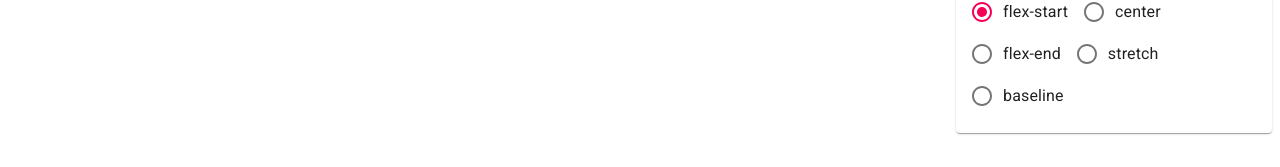
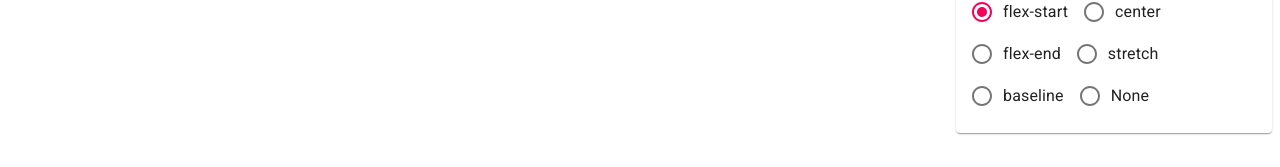
Before and after one commit to mui-toolkit/mui-toolkit, a React (Create React App) app: page /gridbuilder in a window 1280 px wide. Shown: the part 776-943 px from the top of the page. Built offline with nearby package versions, Linux system fonts and the light colour scheme; no server answers.

Commit message:
added none value to align

```diff
--- a/src/components/GridBuilder/GridContainerPosition.js
+++ b/src/components/GridBuilder/GridContainerPosition.js
@@ -76,6 +76,7 @@ export const GridContainerPosition = (props) => {
 					<FormControlLabel value="flex-end" control={<Radio />} label="flex-end" />
 					<FormControlLabel value="stretch" control={<Radio />} label="stretch" />
 					<FormControlLabel value="baseline" control={<Radio />} label="baseline" />
+					<FormControlLabel value="" control={<Radio />} label="None" />
 				</RadioGroup>
 			</FormControl>
 		</React.Fragment>
```
